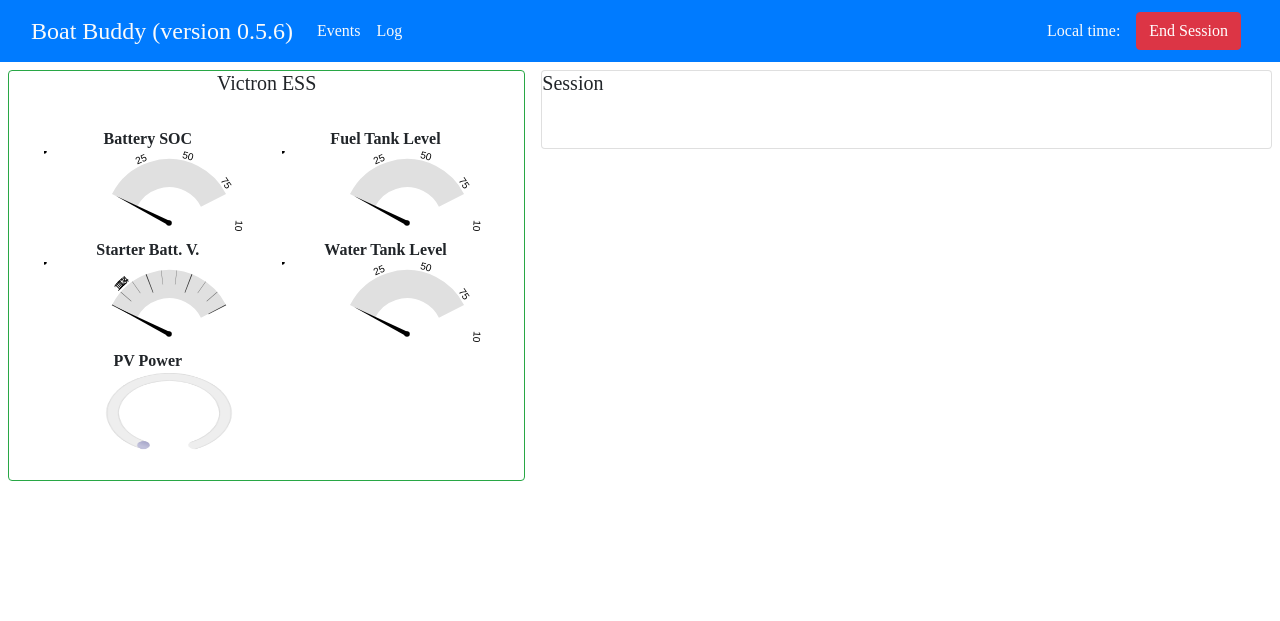
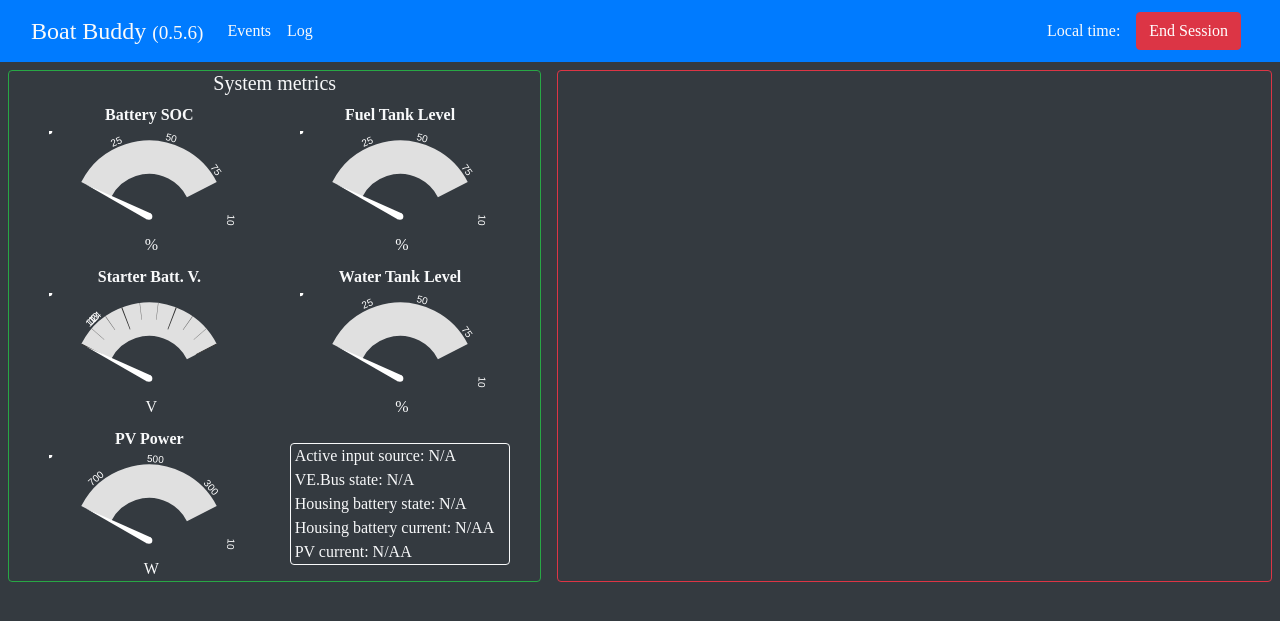
Before and after one commit to joezeitouny/BoatBuddy, a Flask app: page / in a window 1280 px wide. Shown: the top 621 px of the page. Run offline with Flask 2, Linux system fonts and the light colour scheme; data that the repository does not hold is empty; parts of the project's set-up code (start-up, migrations or seed data) failed here and were passed over; some libraries are stand-ins or nearby versions; some web fonts are replaced.

Commit message:
WIP Web application

```diff
--- a/BoatBuddy/templates/base.html
+++ b/BoatBuddy/templates/base.html
@@ -10,17 +10,18 @@
     <script src="{{url_for('static', filename= 'gauge.min.js')}}"></script>
     <!-- Custom CSS -->
     <link rel="stylesheet" href="{{url_for('static', filename = 'main.css')}}" type="text/css">
-    <title>{{application_name}} (version {{application_version}})</title>
+    <title>{{application_name}} v{{application_version}}</title>
 <!--    <meta http-equiv="refresh" content="2" >-->
 </head>
-<body class=".bg-secondary">
-<nav class="navbar navbar-expand-lg bg-primary">
+<body class="bg-dark bg-gradient text-light">
+<nav class="navbar navbar-expand-lg bg-primary bg-gradient">
     <div class="container-fluid">
-        <button aria-controls="navbarTogglerDemo03" aria-expanded="false" aria-label="Toggle navigation" class="navbar-toggler"
+        <button aria-controls="navbarTogglerDemo03" aria-expanded="false" aria-label="Toggle navigation"
+                class="navbar-toggler"
                 data-bs-target="#navbarTogglerDemo03" data-bs-toggle="collapse" type="button">
             <span class="navbar-toggler-icon"></span>
         </button>
-        <a class="navbar-brand" href="#">{{application_name}} (version {{application_version}})</a>
+        <a class="navbar-brand" href="#">{{application_name}} <small>({{application_version}})</small></a>
         <div class="collapse navbar-collapse" id="navbarTogglerDemo03">
             <ul class="navbar-nav me-auto mb-2 mb-lg-0">
                 <li class="nav-item">
--- a/BoatBuddy/templates/index.html
+++ b/BoatBuddy/templates/index.html
@@ -6,69 +6,99 @@
 </div>
 {% endif %}
 
-<div class="container-fluid .bg-secondary">
-    <div class="row align-items-start">
-        <div class="col-5 p-2">
-            <!-- Victron column-->
-            <div class="card shadow border-5 border-success rounded .bg-secondary">
-                <h5 class="card-title text-center">Victron ESS</h5>
-                <div class="card-body ms-2">
-                    <div class="container text-center">
-                        <div class="row">
-                            <div class="col-6">
-                                <div style="font-weight: bold;">Battery SOC</div>
-                                <canvas id="battery_soc_gauge" style="width: 250px; height: 80px;"></canvas>
+<div class="container-fluid">
+    <div class="row">
+        <div class="col-5 m-2 border border-5 border-success rounded text-center">
+            <!-- System metrics column-->
+            <h5>System metrics</h5>
+            <div class="container">
+                <div class="row">
+                    <div class="col">
+                        <div class="mb-1" style="font-weight: bold;">Battery SOC</div>
+                        <canvas id="battery_soc_gauge" style="width: 200px; height: 95px;"></canvas>
+                        <div class="container">
+                            <div class="row justify-content-center">
                                 <div id="battery_soc_value" style="font-weight: bold;"></div>
-                            </div>
-                            <div class="col-6">
-                                <div style="font-weight: bold;">Fuel Tank Level</div>
-                                <canvas id="fuel_tank_gauge" style="width: 250px; height: 80px;"></canvas>
-                                <div id="fuel_tank_value" style="font-weight: bold;"></div>
+                                &nbsp;%
                             </div>
                         </div>
-                        <div class="row">
-                            <div class="col-6">
-                                <div style="font-weight: bold;">Starter Batt. V.</div>
-                                <canvas id="starter_battery_voltage_gauge" style="width: 250px; height: 80px;"></canvas>
-                                <div id="starter_battery_voltage_value" style="font-weight: bold;"></div>
-                            </div>
-                            <div class="col-6">
-                                <div style="font-weight: bold;">Water Tank Level</div>
-                                <canvas id="water_tank_gauge" style="width: 250px; height: 80px;"></canvas>
-                                <div id="water_tank_value" style="font-weight: bold;"></div>
+                    </div>
+                    <div class="col">
+                        <div class="mb-1" style="font-weight: bold;">Fuel Tank Level</div>
+                        <canvas id="fuel_tank_gauge" style="width: 200px; height: 95px;"></canvas>
+                        <div class="container">
+                            <div class="row justify-content-center">
+                                <div id="fuel_tank_value" style="font-weight: bold;"></div>
+                                &nbsp;%
                             </div>
                         </div>
-                        <div class="row">
-                            <div class="col-6">
-                                <div style="font-weight: bold;">PV Power</div>
-                                <canvas id="pv_power_gauge" style="width: 250px; height: 80px;"></canvas>
+                    </div>
+                </div>
+                <div class="row mt-2">
+                    <div class="col">
+                        <div class="mb-1" style="font-weight: bold;">Starter Batt. V.</div>
+                        <canvas id="starter_battery_voltage_gauge" style="width: 200px; height: 95px;"></canvas>
+                        <div class="container">
+                            <div class="row justify-content-center">
+                                <div id="starter_battery_voltage_value" style="font-weight: bold;"></div>
+                                &nbsp;V
+                            </div>
+                        </div>
+                    </div>
+                    <div class="col">
+                        <div class="mb-1" style="font-weight: bold;">Water Tank Level</div>
+                        <canvas id="water_tank_gauge" style="width: 200px; height: 95px;"></canvas>
+                        <div class="container">
+                            <div class="row justify-content-center">
+                                <div id="water_tank_value" style="font-weight: bold;"></div>
+                                &nbsp;%
+                            </div>
+                        </div>
+                    </div>
+                </div>
+                <div class="row mt-2 align-items-center">
+                    <div class="col">
+                        <div class="mb-1" style="font-weight: bold;">PV Power</div>
+                        <canvas id="pv_power_gauge" style="width: 200px; height: 95px;"></canvas>
+                        <div class="container">
+                            <div class="row justify-content-center">
                                 <div id="pv_power_value" style="font-weight: bold;"></div>
+                                &nbsp;W
                             </div>
-                            <div class="col-6">
-
+                        </div>
+                    </div>
+                    <div class="col">
+                        <div class="container border border-light rounded">
+                            <div class="row justify-content-left">
+                                &nbsp;Active input source:&nbsp;
+                                <div id="active_input_source_value">N/A</div>
+                            </div>
+                            <div class="row justify-content-left">
+                                &nbsp;VE.Bus state:&nbsp;
+                                <div id="ve_bus_state_value">N/A</div>
+                            </div>
+                            <div class="row justify-content-left">
+                                &nbsp;Housing battery state:&nbsp;
+                                <div id="housing_battery_state_value">N/A</div>
+                            </div>
+                            <div class="row justify-content-left">
+                                &nbsp;Housing battery current:&nbsp;
+                                <div id="housing_battery_current_value">N/A</div>
+                                A
+                            </div>
+                            <div class="row justify-content-left">
+                                &nbsp;PV current:&nbsp;
+                                <div id="pv_current_value">N/A</div>
+                                A
                             </div>
                         </div>
                     </div>
                 </div>
             </div>
         </div>
-        <div class="col p-2">
+        <div class="col m-2 border border-5 border-danger rounded text-center">
             <!-- Session column-->
-            <div class="card m-auto">
-                <h5 class="card-title">Session</h5>
-                <div class="card-body">
-                    <div class="container">
-                        <div class="row">
-                            <div class="col">
 
-                            </div>
-                            <div class="col">
-
-                            </div>
-                        </div>
-                    </div>
-                </div>
-            </div>
         </div>
     </div>
 </div>
@@ -81,7 +111,7 @@ var common_gauge_options = {
   pointer: {
     length: 0.6, // // Relative to gauge radius
     strokeWidth: 0.035, // The thickness
-    color: '#000000' // Fill color
+    color: '#ffffff' // Fill color
   },
   limitMax: false,     // If false, max value increases automatically if value > maxValue
   limitMin: false,     // If true, the min value of the gauge will be fixed
@@ -94,7 +124,7 @@ var common_gauge_options = {
   staticLabels: {
   font: "10px sans-serif",  // Specifies font
   labels: [25, 50, 75, 100],  // Print labels at these values
-  color: "#000000",  // Optional: Label text color
+  color: "#ffffff",  // Optional: Label text color
   fractionDigits: 0  // Optional: Numerical precision. 0=round off.
 	},
 };
@@ -106,7 +136,7 @@ var battery_voltage_gauge_options = {
   pointer: {
     length: 0.6, // // Relative to gauge radius
     strokeWidth: 0.035, // The thickness
-    color: '#000000' // Fill color
+    color: '#ffffff' // Fill color
   },
   limitMax: 'false',
   percentColors: [[0.0, "#ff0000" ], [0.6, "#f9c802"], [0.7, "#a9d70b"]], // !!!!
@@ -115,7 +145,7 @@ var battery_voltage_gauge_options = {
   staticLabels: {
   font: "10px sans-serif",  // Specifies font
   labels: [11, 12, 13, 14],  // Print labels at these values
-  color: "#000000",  // Optional: Label text color
+  color: "#ffffff",  // Optional: Label text color
   fractionDigits: 0  // Optional: Numerical precision. 0=round off.
     },
     renderTicks: {
@@ -131,51 +161,62 @@ var battery_voltage_gauge_options = {
 };
 
 var power_gauge_options = {
-  angle: 0.35, // The span of the gauge arc
-  lineWidth: 0.1, // The line thickness
+  angle: 0.15, // The span of the gauge arc
+  lineWidth: 0.44, // The line thickness
   radiusScale: 1, // Relative radius
   pointer: {
-    length: 0.52, // // Relative to gauge radius
+    length: 0.6, // // Relative to gauge radius
     strokeWidth: 0.035, // The thickness
-    color: '#000000' // Fill color
+    color: '#ffffff' // Fill color
   },
   limitMax: false,     // If false, max value increases automatically if value > maxValue
   limitMin: false,     // If true, the min value of the gauge will be fixed
-  colorStart: '#6F6EA0',   // Colors
-  colorStop: '#a9d70b',    // just experiment with them
-  strokeColor: '#EEEEEE',  // to see which ones work best for you
+  percentColors: [[0.0, "#ff0000" ], [0.5, "#f9c802"], [1, "#a9d70b"]], // !!!!
+  colorStart: '#6FADCF',   // Colors
+  colorStop: '#8FC0DA',    // just experiment with them
+  strokeColor: '#E0E0E0',  // to see which ones work best for you
   generateGradient: true,
   highDpiSupport: true,     // High resolution support
-
+  staticLabels: {
+  font: "10px sans-serif",  // Specifies font
+  labels: [100, 200, 300, 400, 500, 700],  // Print labels at these values
+  color: "#ffffff",  // Optional: Label text color
+  fractionDigits: 0  // Optional: Numerical precision. 0=round off.
+	},
 };
 
 var target = document.getElementById('battery_soc_gauge'); // your canvas element
 var battery_soc_gauge = new Gauge(target).setOptions(common_gauge_options); // create sexy gauge!
 battery_soc_gauge.maxValue = 100; // set max gauge value
 battery_soc_gauge.setMinValue(0);  // Prefer setter over gauge.minValue = 0
+battery_soc_gauge.setTextField(document.getElementById("battery_soc_value"));
 battery_soc_gauge.animationSpeed = 32; // set animation speed (32 is default value)
 
 var target = document.getElementById('starter_battery_voltage_gauge'); // your canvas element
 var starter_battery_voltage_gauge = new Gauge(target).setOptions(battery_voltage_gauge_options); // create sexy gauge!
 starter_battery_voltage_gauge.maxValue = 14; // set max gauge value
 starter_battery_voltage_gauge.setMinValue(11);  // Prefer setter over gauge.minValue = 0
+starter_battery_voltage_gauge.setTextField(document.getElementById("starter_battery_voltage_value"));
 starter_battery_voltage_gauge.animationSpeed = 32; // set animation speed (32 is default value)
 
 var target = document.getElementById('pv_power_gauge'); // your canvas element
-var pv_power_gauge = new Donut(target).setOptions(power_gauge_options); // create sexy gauge!
+var pv_power_gauge = new Gauge(target).setOptions(power_gauge_options); // create sexy gauge!
 pv_power_gauge.setMinValue(0);  // Prefer setter over gauge.minValue = 0
+pv_power_gauge.setTextField(document.getElementById("pv_power_value"));
 pv_power_gauge.animationSpeed = 32; // set animation speed (32 is default value)
 
 target = document.getElementById('fuel_tank_gauge'); // your canvas element
 var fuel_tank_gauge = new Gauge(target).setOptions(common_gauge_options); // create sexy gauge!
 fuel_tank_gauge.maxValue = 100; // set max gauge value
 fuel_tank_gauge.setMinValue(0);  // Prefer setter over gauge.minValue = 0
+fuel_tank_gauge.setTextField(document.getElementById("fuel_tank_value"));
 fuel_tank_gauge.animationSpeed = 32; // set animation speed (32 is default value)
 
 target = document.getElementById('water_tank_gauge'); // your canvas element
 var water_tank_gauge = new Gauge(target).setOptions(common_gauge_options); // create sexy gauge!
 water_tank_gauge.maxValue = 100; // set max gauge value
 water_tank_gauge.setMinValue(0);  // Prefer setter over gauge.minValue = 0
+water_tank_gauge.setTextField(document.getElementById("water_tank_value"));
 water_tank_gauge.animationSpeed = 32; // set animation speed (32 is default value)
 
 function refreshData() {
@@ -186,16 +227,21 @@ function refreshData() {
             // Update the relevant part of the webpage with the new data
             document.getElementById('curr_time_id').innerHTML = data['curr_time'];
             battery_soc_gauge.set(data['battery_soc']);
-            document.getElementById('battery_soc_value').innerHTML = data['battery_soc'] + "%";
+            document.getElementById('battery_soc_value').innerHTML = data['battery_soc'];
             starter_battery_voltage_gauge.set(data['starter_battery_voltage']);
-            document.getElementById('starter_battery_voltage_value').innerHTML = data['starter_battery_voltage'] + "V";
+            document.getElementById('starter_battery_voltage_value').innerHTML = data['starter_battery_voltage'];
             pv_power_gauge.maxValue = data['pv_max_power']
             pv_power_gauge.set(data['pv_power']);
-            document.getElementById('pv_power_value').innerHTML = data['pv_power'] + "W";
+            document.getElementById('pv_power_value').innerHTML = data['pv_power'];
             fuel_tank_gauge.set(data['fuel_tank']);
-            document.getElementById('fuel_tank_value').innerHTML = data['fuel_tank'] + "%";
+            document.getElementById('fuel_tank_value').innerHTML = data['fuel_tank'];
             water_tank_gauge.set(data['water_tank']);
-            document.getElementById('water_tank_value').innerHTML = data['water_tank'] + "%";
+            document.getElementById('water_tank_value').innerHTML = data['water_tank'];
+            document.getElementById('active_input_source_value').innerHTML = data['active_input_source'];
+            document.getElementById('ve_bus_state_value').innerHTML = data['ve_bus_state'];
+            document.getElementById('housing_battery_state_value').innerHTML = data['housing_battery_state'];
+            document.getElementById('housing_battery_current_value').innerHTML = data['housing_battery_current'];
+            document.getElementById('pv_current_value').innerHTML = data['pv_current'];
         }
     });
 }
@@ -205,6 +251,15 @@ $(document).ready(function() {
     setInterval(refreshData, 1000);
 });
 
+
+
+
+
+
+
+
+
+
 </script>
 
 {% endblock %}
```
Also changed, not shown: BoatBuddy/flask_manager.py (+14 -1 lines).
